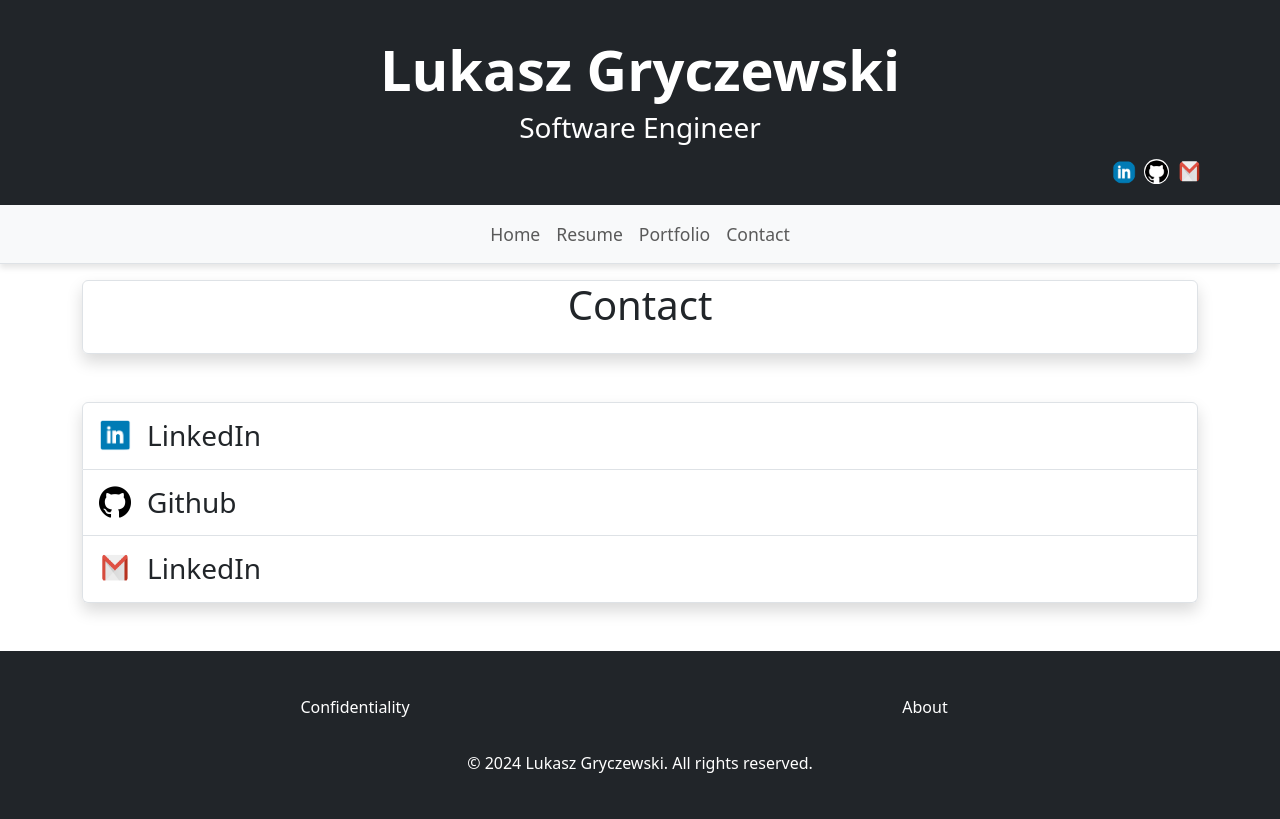
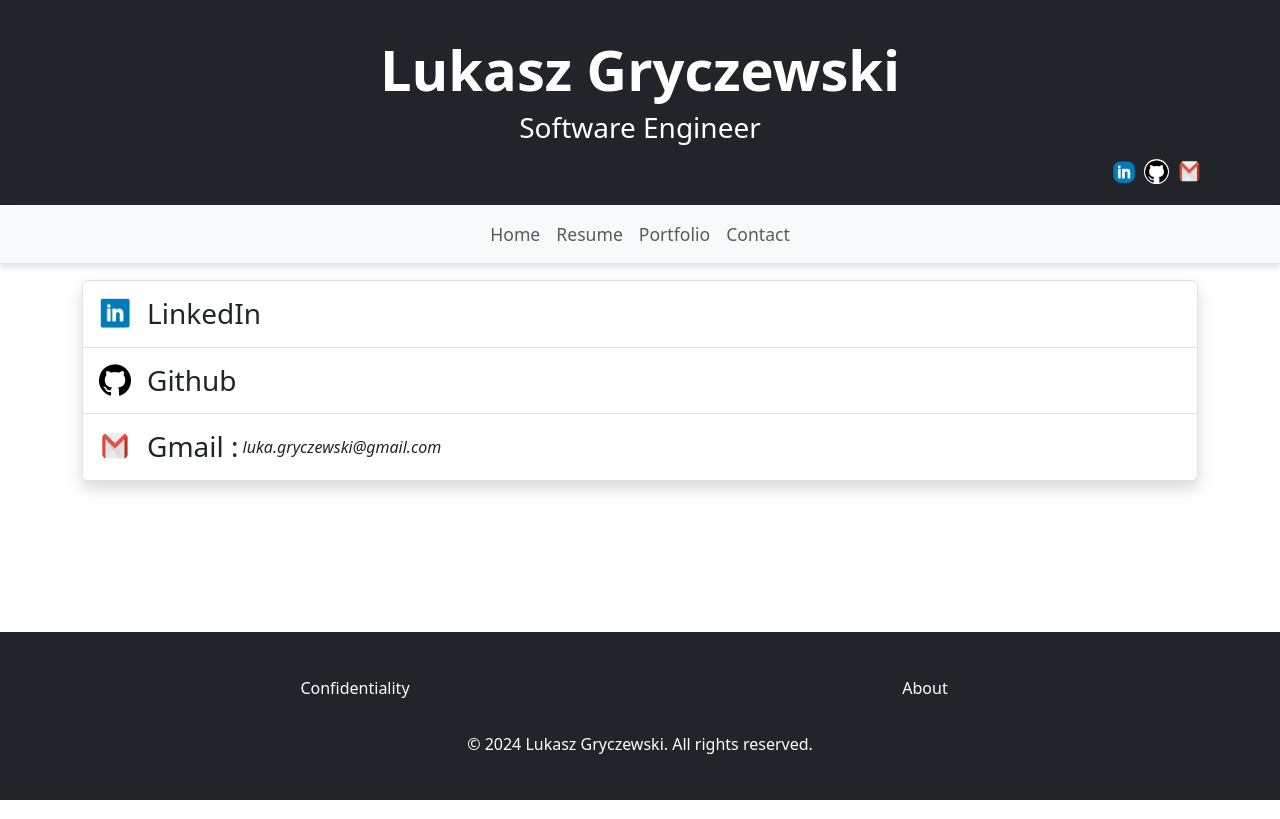
Before and after one commit to LukaszGryczewski/resumePortefolio, an Angular app: page /contact in a window 1280 px wide. Built offline with nearby package versions, Linux system fonts and the light colour scheme.

Commit message:
Create link for send mail and disigne + Upgrate disigne for view home

```diff
--- a/src/app/app.component.ts
+++ b/src/app/app.component.ts
@@ -7,7 +7,7 @@ import { HomeComponent } from './home/home.component';
 import { ResumeComponent } from './resume/resume.component';
 import { PortfolioComponent } from './portfolio/portfolio.component';
 import { ContactComponent } from './contact/contact.component';
-import { NgbModalModule } from '@ng-bootstrap/ng-bootstrap';
+import { NgbAccordionModule, NgbModalModule } from '@ng-bootstrap/ng-bootstrap';
 import { FooterComponent } from './footer/footer.component';
 
 
--- a/src/app/contact/contact.component.html
+++ b/src/app/contact/contact.component.html
@@ -1,23 +1,19 @@
 <div class ="container">
-  <div class ="text-center list-group shadow border mb-5 shadow rounded">
-    <h1>Contact</h1>
-    <p></p>
-  </div>
-
   <div class ="list-group shadow">
     <a href="https://www.linkedin.com/in/lukasz-gryczewski-b67018245" target="_blank" class ="list-group-item list-group-item-action d-flex gap-3 py-3">
       <img src="../../assets/pictures/linkedin.png" classe ="rounded-circle flex-shrink-0 me-5" width="32" height="32 ">
       <h3 class ="mb-0">LinkedIn</h3>
-
     </a>
     <a href="https://github.com/LukaszGryczewski?tab=repositories" target="_blank" class ="list-group-item list-group-item-action d-flex gap-3 py-3">
       <img src="../../assets/pictures/github.png" width="32" height="32 " classe ="rounded-circle flex-shrink-0 me-5">
       <h3 class ="mb-0">Github</h3>
     </a>
-    <a href="" target="_blank" class ="list-group-item list-group-item-action d-flex gap-3 py-3">
-      <img src="../../assets/pictures/gmail.png" width="32" height="32 " classe ="rounded-circle flex-shrink-0 me-5">
-      <h3 class ="mb-0">LinkedIn</h3>
-      <p><b></b></p>
+    <a href="mailto:luka.gryczewski@gmail.com"  class ="list-group-item list-group-item-action d-flex gap-3 py-3 ">
+      <img src="../../assets/pictures/gmail.png" width="32" height="32" class="rounded-circle flex-shrink-0 ">
+      <div class ="d-flex align-items-center">
+        <h3 class ="mb-0">Gmail :</h3>
+        <p class ="mb-0 ms-1"><i>luka.gryczewski&#64;gmail.com</i></p>
+      </div>
     </a>
   </div>
 </div>
--- a/src/app/header/header.component.html
+++ b/src/app/header/header.component.html
@@ -9,7 +9,7 @@
       <a href="https://github.com/LukaszGryczewski?tab=repositories" target="_blank" class ="">
         <img src="../../assets/pictures/github.png" width="25" height="25" class ="rounded-circle me-2 github-icon">
       </a>
-      <a href="" target="_blank" class ="">
+      <a href="mailto:luka.gryczewski@gmail.com" target="_blank" class ="">
         <img src="../../assets/pictures/gmail.png" width="25" height="25" class ="rounded-circle me-2">
       </a>
     </div>
--- a/src/app/home/home.component.html
+++ b/src/app/home/home.component.html
@@ -1,11 +1,12 @@
-<div class="container mt-4">
-  <div class="row">
+<div class ="container mt-4">
+  <div class ="row">
+
     <!-- About me -->
-    <div class="col-lg-6 shadow-sm border rounded p-3 mb-4">
-      <div class="text-center">
+    <div class ="col-lg-6 shadow-sm border rounded p-3 mb-4">
+      <div class ="text-center">
         <h1>About me</h1>
-        <img src="../../assets/pictures/avatarShirt.png" alt="Lukasz avatar" width="250px" height="250px" class="rounded-circle my-3">
-        <p class="lead">
+        <img src="../../assets/pictures/avatarShirt.png" alt="Lukasz avatar" width="250px" height="250px" class ="rounded-circle my-3">
+        <p class ="lead">
           Passionate about Java development, I am in search of an engaging professional opportunity. Highly motivated and ready to
           take on new challenges, I am committed to fully investing my skills and enthusiasm to contribute meaningfully. I am
           determined to excel in a dynamic and innovative professional environment.
@@ -14,24 +15,24 @@
     </div>
 
     <!-- Feature Project -->
-    <div class="col-lg-6 shadow-sm border rounded p-3 mb-4">
-      <div class="d-flex flex-column h-100">
-        <div class="text-center mb-4">
+    <div class ="col-lg-6 shadow-sm border rounded p-3 mb-4">
+      <div class ="d-flex flex-column h-100" >
+        <div class ="text-center mb-4">
           <h1>Feature Project</h1>
-          <div class="mt-auto btn">
-            <button class="btn btn-navigation mr-2" (click)="navigatePrev()">Previous</button>
-            <button class="btn btn-navigation" (click)="navigateNext()">Next</button>
+          <div class ="mt-auto btn">
+            <button class ="btn btn-navigation mr-2" (click)="navigatePrev()">Previous</button>
+            <button class ="btn btn-navigation" (click)="navigateNext()">Next</button>
           </div>
-          <h4 class="mb-3"><b>Project name : </b>{{ projects[currentProjectIndex].name }}</h4>
+          <h4 class ="mb-3">{{ projects[currentProjectIndex].name }}</h4>
           <ngb-carousel  *ngIf="projects.length > 0" [interval]="3000">
             <ng-template ngbSlide *ngFor="let picture of projects[currentProjectIndex].pictures">
-              <img class="d-block w-100 mb-3 rounded" [src]="picture" alt="slide">
+              <img class ="d-block w-100 mb-3 rounded" [src]="picture" alt="slide">
             </ng-template>
           </ngb-carousel>
-          <p class="p-project mb-3"><b>Subject : </b>{{ projects[currentProjectIndex].summary }}</p>
+          <p class ="p-project mb-3">{{ projects[currentProjectIndex].summary }}</p>
         </div>
-
       </div>
     </div>
+
   </div>
 </div>
```
Also changed, not shown: src/app/home/home.component.ts (+6 -3 lines).
